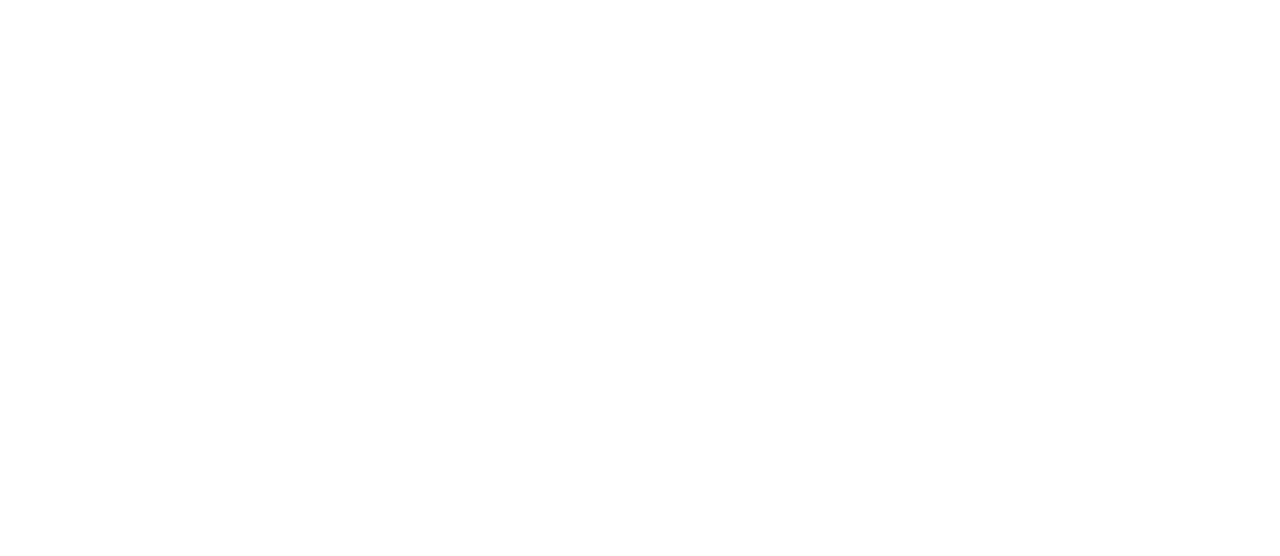
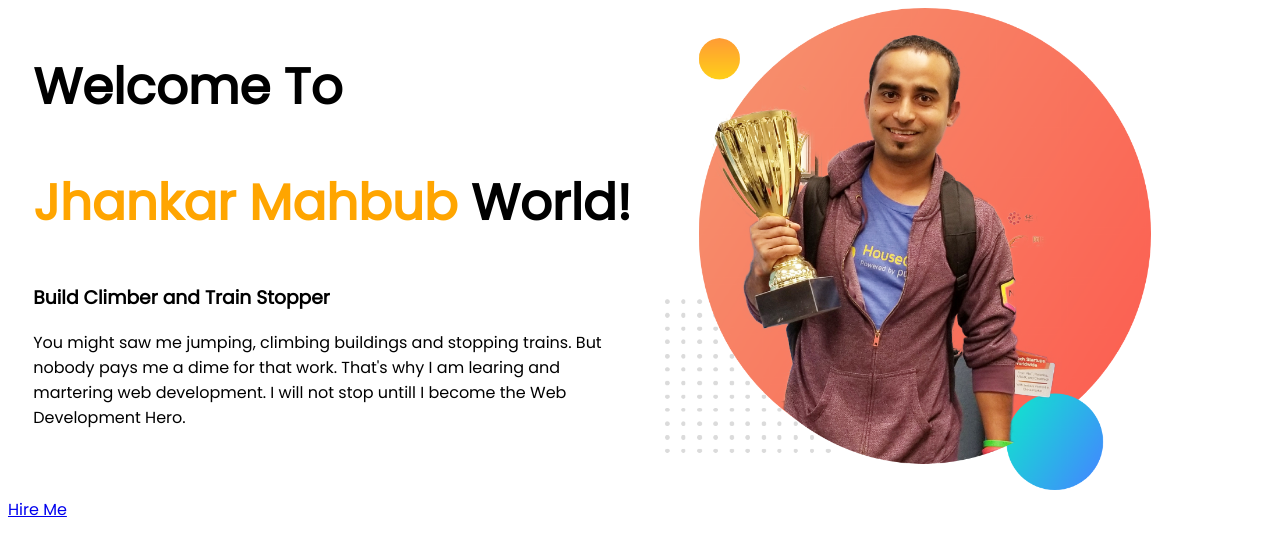
Before and after one commit to sheikhsumaya/Developer-portfolio, a plain HTML site: page index.html in a window 1280 px wide. Drawn offline with Linux system fonts and the light colour scheme.

Commit message:
top-banner-added

```diff
--- a/index.html
+++ b/index.html
@@ -5,9 +5,24 @@
     <meta http-equiv="X-UA-Compatible" content="IE=edge">
     <meta name="viewport" content="width=device-width, initial-scale=1.0">
     <title>Sumaya Portfolio</title>
+    <link rel="preconnect" href="https://fonts.googleapis.com">
+    <link rel="preconnect" href="https://fonts.gstatic.com" crossorigin>
+    <link href="https://fonts.googleapis.com/css2?family=Poppins&display=swap" rel="stylesheet">
     <link rel="stylesheet" href="style.css">
 </head>
 <body>
+    <section>
+        <div class="half-width">
+            <h1>Welcome To</h1>
+        <h1> <span class="org">Jhankar Mahbub</span> World!</h1>
+        <h3>Build Climber and Train Stopper</h3>
+        <p>You might saw me jumping, climbing buildings and stopping trains. But nobody pays me a dime for that work. That's why I am learing and martering web development. I will not stop untill I become the Web Development Hero.</p>
+        </div>
+        <div class="half-width">
+            <img src="images/jhankar.png" alt="">
+        </div>
 
+    </section>
+    <a href="www.programminghero.com">Hire Me</a>
 </body>
 </html>
--- a/style.css
+++ b/style.css
@@ -0,0 +1,19 @@
+body {
+  font-family: "Poppins", sans-serif;
+}
+h1 {
+  font-size: 50px;
+}
+.org {
+  color: orange;
+}
+section {
+  display: flex;
+}
+.half-width {
+  width: 50%;
+  padding-left: 2%;
+}
+.half-width img {
+  width: 80%;
+}
```
Also changed, not shown: images/dream-bg.png (added), images/exp-bg.png (added), images/jhankar.png (added), images/jhankar2.png (added), images/my-bg.png (added), images/my-bg2.png (added), images/top-banner.png (added), 7 other files.
